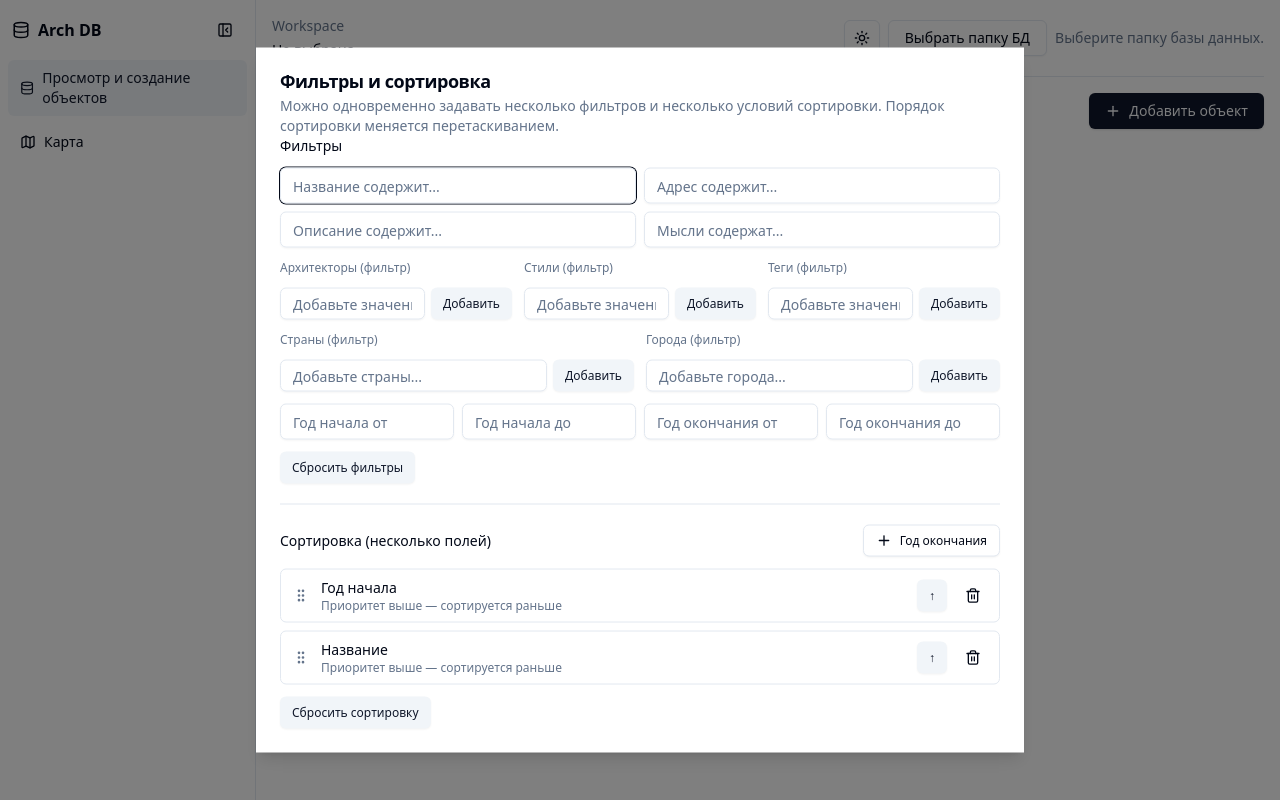
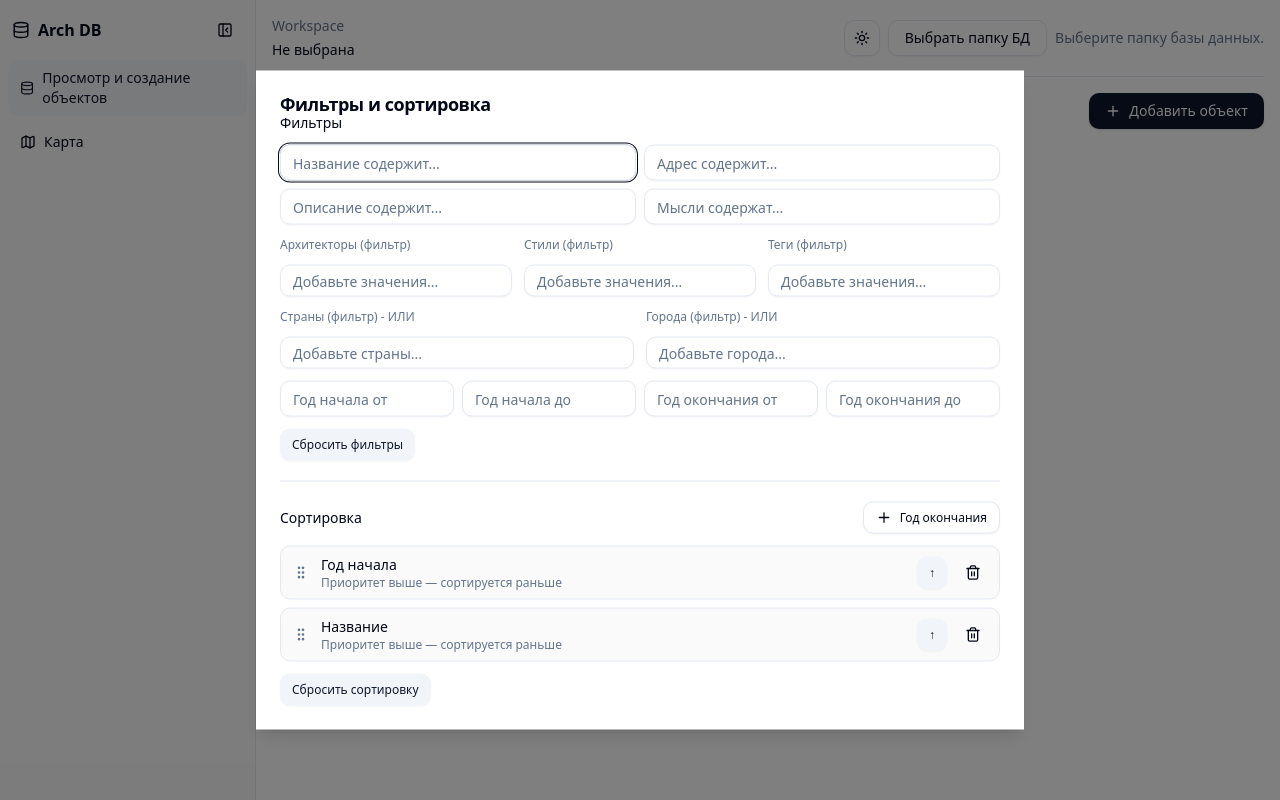
Before and after one commit to DaniilOrchikov/arch_db, a React (Vite) app: page / in a window 1280 px wide. Both pictures are taken after a click on the button "Фильтры и сортировка". Built offline with nearby package versions, Linux system fonts and the light colour scheme.

Commit message:
0.3.5 improving themes, changing filters

```diff
--- a/src/components/FiltersSortDialog.tsx
+++ b/src/components/FiltersSortDialog.tsx
@@ -189,10 +189,6 @@ export function FiltersSortDialog({
                         Фильтры и сортировка
                         {activeFiltersCount > 0 && <Badge variant="secondary">Активно: {activeFiltersCount}</Badge>}
                     </DialogTitle>
-                    <DialogDescription>
-                        Можно одновременно задавать несколько фильтров и несколько условий сортировки. Порядок сортировки
-                        меняется перетаскиванием.
-                    </DialogDescription>
                 </DialogHeader>
 
                 <div className="space-y-5">
@@ -254,7 +250,7 @@ export function FiltersSortDialog({
                         <div className="grid grid-cols-1 lg:grid-cols-2 gap-3">
                             <MultiValueInput
                                 dense
-                                label="Страны (фильтр)"
+                                label="Страны (фильтр) - ИЛИ"
                                 placeholder="Добавьте страны..."
                                 values={filters.countries}
                                 suggestions={countrySuggestions}
@@ -262,7 +258,7 @@ export function FiltersSortDialog({
                             />
                             <MultiValueInput
                                 dense
-                                label="Города (фильтр)"
+                                label="Города (фильтр) - ИЛИ"
                                 placeholder="Добавьте города..."
                                 values={filters.cities}
                                 suggestions={citySuggestions}
@@ -327,7 +323,7 @@ export function FiltersSortDialog({
                     {/* СОРТИРОВКА */}
                     <div className="space-y-3">
                         <div className="flex flex-wrap items-center justify-between gap-2">
-                            <div className="text-sm font-medium">Сортировка (несколько полей)</div>
+                            <div className="text-sm font-medium">Сортировка</div>
 
                             <div className="flex flex-wrap gap-2">
                                 {availableFields.map((f) => (
--- a/src/components/MapFiltersDialog.tsx
+++ b/src/components/MapFiltersDialog.tsx
@@ -6,6 +6,7 @@ import { Separator } from "./ui/separator";
 import { Badge } from "./ui/badge";
 import { MultiValueInput } from "./MultiValueInput";
 import type { MarkerAppearanceRules } from "../lib/types";
+
 import { MarkerColorRulesEditor } from "./MarkerColorRulesEditor";
 
 export type MapFilters = {
@@ -41,6 +42,7 @@ export function MapFiltersDialog({
     styleSuggestions: string[];
     countrySuggestions: string[];
     citySuggestions: string[];
+
     markerAppearanceRules: MarkerAppearanceRules;
     setMarkerAppearanceRules: (next: MarkerAppearanceRules) => void;
 }) {
@@ -105,7 +107,7 @@ export function MapFiltersDialog({
                         <div className="grid grid-cols-1 lg:grid-cols-2 gap-3">
                             <MultiValueInput
                                 dense
-                                label="Страны (фильтр)"
+                                label="Страны (фильтр) - ИЛИ"
                                 placeholder="Добавьте страны..."
                                 values={filters.countries}
                                 suggestions={countrySuggestions}
@@ -113,7 +115,7 @@ export function MapFiltersDialog({
                             />
                             <MultiValueInput
                                 dense
-                                label="Города (фильтр)"
+                                label="Города (фильтр) - ИЛИ"
                                 placeholder="Добавьте города..."
                                 values={filters.cities}
                                 suggestions={citySuggestions}
--- a/src/components/MultiValueInput.tsx
+++ b/src/components/MultiValueInput.tsx
@@ -103,14 +103,6 @@ export function MultiValueInput({
                         }}
                         className={dense ? "h-8 text-sm" : undefined}
                     />
-                    <Button
-                        type="button"
-                        variant="secondary"
-                        size={dense ? "sm" : "default"}
-                        onClick={() => addValue(q)}
-                    >
-                        Добавить
-                    </Button>
                 </div>
 
                 {open && (filtered.length > 0 || q.trim()) && (
--- /dev/null
+++ b/src/components/ui/popover.tsx
@@ -0,0 +1,31 @@
+import * as React from "react"
+import * as PopoverPrimitive from "@radix-ui/react-popover"
+
+import { cn } from "@/lib/utils"
+
+const Popover = PopoverPrimitive.Root
+
+const PopoverTrigger = PopoverPrimitive.Trigger
+
+const PopoverAnchor = PopoverPrimitive.Anchor
+
+const PopoverContent = React.forwardRef<
+  React.ElementRef<typeof PopoverPrimitive.Content>,
+  React.ComponentPropsWithoutRef<typeof PopoverPrimitive.Content>
+>(({ className, align = "center", sideOffset = 4, ...props }, ref) => (
+  <PopoverPrimitive.Portal>
+    <PopoverPrimitive.Content
+      ref={ref}
+      align={align}
+      sideOffset={sideOffset}
+      className={cn(
+        "z-50 w-72 rounded-md border bg-popover p-4 text-popover-foreground shadow-md outline-none data-[state=open]:animate-in data-[state=closed]:animate-out data-[state=closed]:fade-out-0 data-[state=open]:fade-in-0 data-[state=closed]:zoom-out-95 data-[state=open]:zoom-in-95 data-[side=bottom]:slide-in-from-top-2 data-[side=left]:slide-in-from-right-2 data-[side=right]:slide-in-from-left-2 data-[side=top]:slide-in-from-bottom-2 origin-[--radix-popover-content-transform-origin]",
+        className
+      )}
+      {...props}
+    />
+  </PopoverPrimitive.Portal>
+))
+PopoverContent.displayName = PopoverPrimitive.Content.displayName
+
+export { Popover, PopoverTrigger, PopoverContent, PopoverAnchor }
--- a/src/index.css
+++ b/src/index.css
@@ -7,7 +7,7 @@
     --background: 0 0% 100%;
     --foreground: 222.2 84% 4.9%;
 
-    --card: 0 0% 100%;
+    --card: 0 0% 98%; /* Светло-серый фон карточек в светлой теме */
     --card-foreground: 222.2 84% 4.9%;
 
     --popover: 0 0% 100%;
@@ -32,7 +32,7 @@
     --input: 214.3 31.8% 91.4%;
     --ring: 222.2 84% 4.9%;
 
-    --radius: 0.5rem;
+    --radius: 0.75rem; /* Увеличим радиус для более мягкого вида */
 
     --chart-1: 12 76% 61%;
     --chart-2: 173 58% 39%;
@@ -42,10 +42,10 @@
   }
 
   .dark {
-    --background: 222.2 84% 4.9%;
+    --background: 222.2 84% 3.9%; /* Темнее фон */
     --foreground: 210 40% 98%;
 
-    --card: 222.2 84% 4.9%;
+    --card: 217.2 32.6% 12%; /* Светлее фона в темной теме */
     --card-foreground: 210 40% 98%;
 
     --popover: 222.2 84% 4.9%;
@@ -54,20 +54,20 @@
     --primary: 210 40% 98%;
     --primary-foreground: 222.2 47.4% 11.2%;
 
-    --secondary: 217.2 32.6% 17.5%;
+    --secondary: 217.2 32.6% 20%; /* Более контрастный secondary */
     --secondary-foreground: 210 40% 98%;
 
-    --muted: 217.2 32.6% 17.5%;
+    --muted: 217.2 32.6% 20%;
     --muted-foreground: 215 20.2% 65.1%;
 
-    --accent: 217.2 32.6% 17.5%;
+    --accent: 217.2 32.6% 20%;
     --accent-foreground: 210 40% 98%;
 
-    --destructive: 0 62.8% 30.6%;
+    --destructive: 0 62.8% 45%;
     --destructive-foreground: 210 40% 98%;
 
-    --border: 217.2 32.6% 17.5%;
-    --input: 217.2 32.6% 17.5%;
+    --border: 217.2 32.6% 22%; /* Более заметные границы */
+    --input: 217.2 32.6% 22%;
     --ring: 212.7 26.8% 83.9%;
 
     --chart-1: 220 70% 50%;
@@ -87,18 +87,27 @@ body {
   font-feature-settings: "rlig" 1, "calt" 1;
 }
 
+/* Улучшенные тени и эффекты для карточек */
+.shadow-card {
+  box-shadow: 0 1px 3px 0 rgb(0 0 0 / 0.1), 0 1px 2px -1px rgb(0 0 0 / 0.1);
+}
+
+.dark .shadow-card {
+  box-shadow: 0 1px 3px 0 rgb(0 0 0 / 0.3), 0 1px 2px -1px rgb(0 0 0 / 0.3);
+}
+
+/* Плавные переходы для темной темы */
+* {
+  transition: background-color 0.2s ease, border-color 0.2s ease;
+}
+
 /* Leaflet карта в темной теме */
 .dark .leaflet-tile {
   filter: brightness(0.6) invert(1) contrast(3) hue-rotate(200deg) saturate(0.3) brightness(0.7);
 }
 
 .dark .leaflet-container {
-  background: #1a1a1a;
-}
-
-/* Стили для переключателя темы */
-.theme-toggle {
-  transition: all 0.3s ease;
+  background: hsl(222.2 84% 3.9%);
 }
 
 /* Material icons в темной теме */
@@ -106,22 +115,83 @@ body {
   color: rgba(255, 255, 255, 0.87);
 }
 
-/* Прокрутка в темной теме */
-.dark ::-webkit-scrollbar {
-  width: 10px;
+/* Улучшенная прокрутка */
+::-webkit-scrollbar {
+  width: 12px;
+  height: 12px;
+}
+
+::-webkit-scrollbar-track {
+  background: hsl(var(--card));
+  border-radius: 6px;
+}
+
+::-webkit-scrollbar-thumb {
+  background: hsl(var(--muted));
+  border-radius: 6px;
+  border: 3px solid hsl(var(--card));
+}
+
+::-webkit-scrollbar-thumb:hover {
+  background: hsl(var(--muted-foreground) / 0.5);
 }
 
 .dark ::-webkit-scrollbar-track {
-  background: #2d2d2d;
+  background: hsl(var(--card));
 }
 
 .dark ::-webkit-scrollbar-thumb {
-  background: #555;
-  border-radius: 5px;
+  background: hsl(var(--muted));
+  border: 3px solid hsl(var(--card));
 }
 
 .dark ::-webkit-scrollbar-thumb:hover {
-  background: #777;
+  background: hsl(var(--muted-foreground) / 0.5);
+}
+
+/* Улучшенные стили для инпутов и текстовых полей */
+input, textarea {
+  @apply transition-colors duration-200;
+}
+
+input:focus, textarea:focus {
+  @apply ring-2 ring-ring/20 ring-offset-1 ring-offset-background;
+}
+
+/* Стили для диалогов и модальных окон */
+[data-radix-popper-content-wrapper] {
+  @apply shadow-xl;
+}
+
+/* Анимации для открытия/закрытия модальных окон */
+@keyframes fadeIn {
+  from {
+    opacity: 0;
+    transform: translateY(-10px);
+  }
+  to {
+    opacity: 1;
+    transform: translateY(0);
+  }
+}
+
+@keyframes fadeOut {
+  from {
+    opacity: 1;
+    transform: translateY(0);
+  }
+  to {
+    opacity: 0;
+    transform: translateY(-10px);
+  }
+}
+
+[data-state="open"] {
+  animation: fadeIn 150ms ease-out;
+}
+
+[data-state="closed"] {
+  animation: fadeOut 150ms ease-in;
 }
 
 .leaflet-container {
@@ -138,3 +208,26 @@ body {
 .leaflet-tooltip {
   z-index: 1;
 }
+
+/* Улучшенные стили для кнопок */
+button {
+  @apply transition-all duration-200;
+}
+
+button:active {
+  @apply scale-[0.98];
+}
+
+/* Улучшенные стили для разделителей */
+hr {
+  @apply border-border/50;
+}
+
+/* Стили для выбранного текста */
+::selection {
+  @apply bg-primary/20 text-foreground;
+}
+
+.dark ::selection {
+  @apply bg-primary/30;
+}
--- a/tailwind.config.cjs
+++ b/tailwind.config.cjs
@@ -5,6 +5,13 @@ module.exports = {
 		"./src/**/*.{js,jsx,ts,tsx}",
 	],
 	theme: {
+		container: {
+			center: true,
+			padding: "2rem",
+			screens: {
+				"2xl": "1400px",
+			},
+		},
 		extend: {
 			borderRadius: {
 				lg: "var(--radius)",
@@ -53,6 +60,30 @@ module.exports = {
 					"5": "hsl(var(--chart-5))",
 				},
 			},
+			animation: {
+				"accordion-down": "accordion-down 0.2s ease-out",
+				"accordion-up": "accordion-up 0.2s ease-out",
+				"fade-in": "fadeIn 0.2s ease-out",
+				"fade-out": "fadeOut 0.2s ease-in",
+			},
+			keyframes: {
+				"accordion-down": {
+					from: { height: 0 },
+					to: { height: "var(--radix-accordion-content-height)" },
+				},
+				"accordion-up": {
+					from: { height: "var(--radix-accordion-content-height)" },
+					to: { height: 0 },
+				},
+				"fadeIn": {
+					from: { opacity: 0, transform: "translateY(-10px)" },
+					to: { opacity: 1, transform: "translateY(0)" },
+				},
+				"fadeOut": {
+					from: { opacity: 1, transform: "translateY(0)" },
+					to: { opacity: 0, transform: "translateY(-10px)" },
+				},
+			},
 		},
 	},
 	plugins: [require("tailwindcss-animate")],
```
Also changed, not shown: src/components/MapPage.tsx (+13 -3 lines), src/components/ObjectsPage.tsx (+13 -6 lines), src/components/PhotoEditor.tsx (+57 -1 lines), src/components/ObjectCard.tsx (line endings or trailing spaces).
